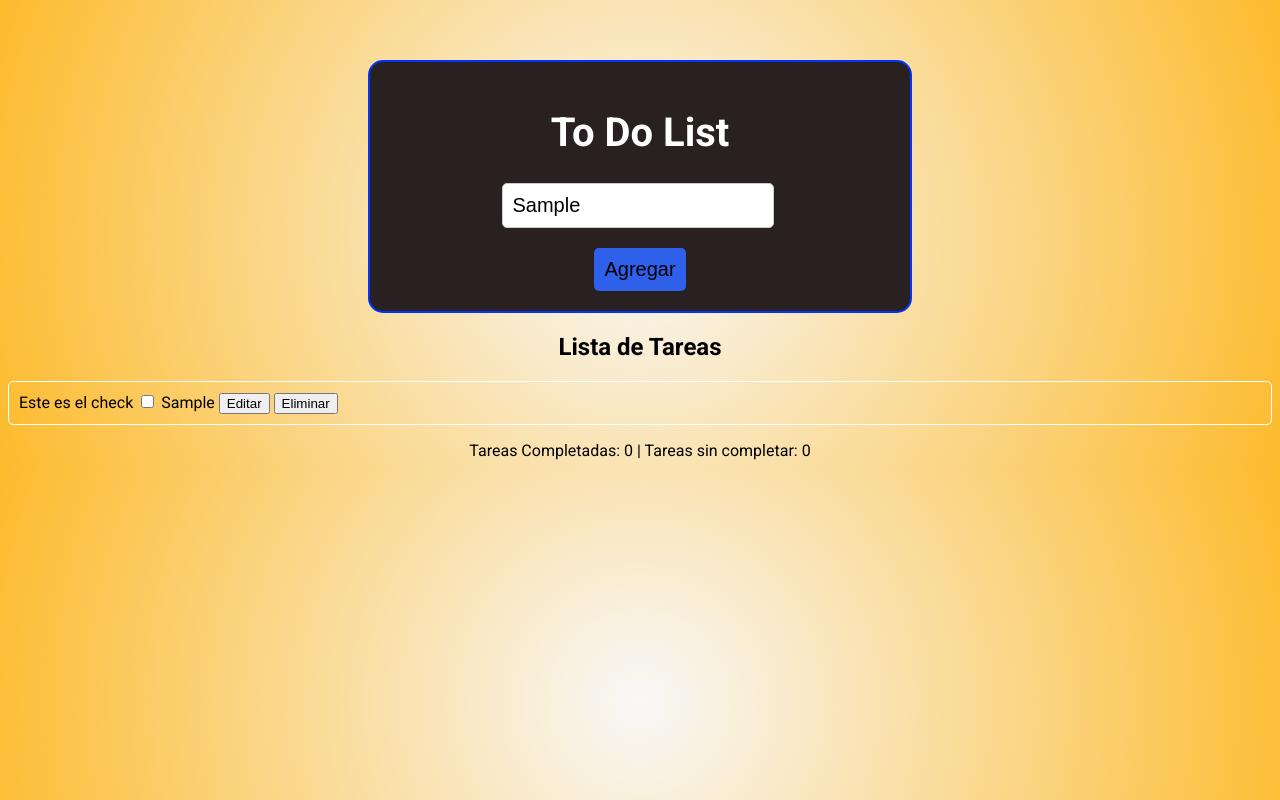
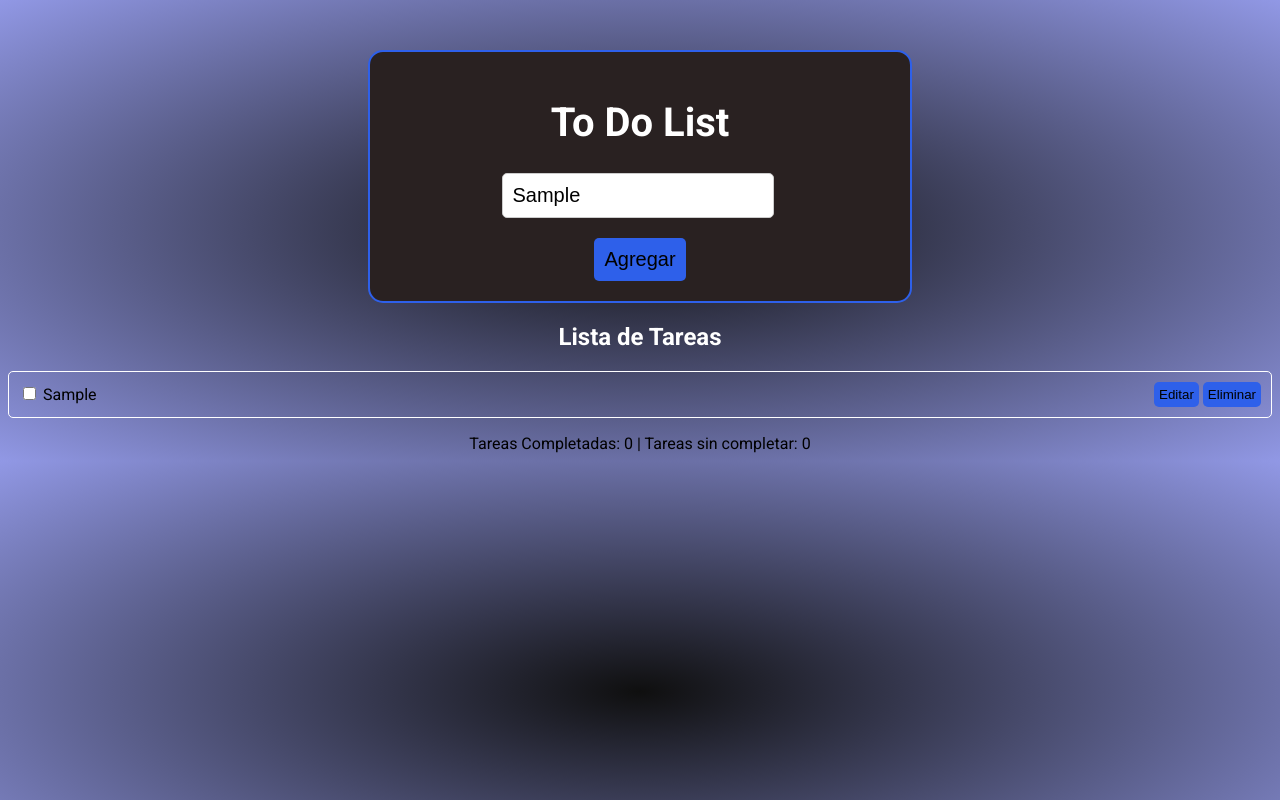
Before and after one commit to majomaken/bios-full-stack, a website: page todolist/index.html in a window 1280 px wide. Both pictures are taken after typing "Sample" into the empty fields and a click on the button "Agregar". Drawn offline with Linux system fonts and the light colour scheme.

Commit message:
feat: Add changes to 'todo' styles

```diff
--- a/todolist/script.js
+++ b/todolist/script.js
@@ -3,21 +3,25 @@ const listContainer = document.getElementById('list-container');
 
 const addTask = () => {
     const task = inputBox.value.trim();
-  if (!task) {
-    alert('Por favor ingrese una tarea!!!')
+    if (!task){
+        alert('Por favor ingreseuna tarea!!')
         console.log('Esto no es una tarea')
+
+    return;
     }
 
     const li = document.createElement('li');
     li.innerHTML = `
-    <label for="check">
-      Este es el check
+    <div class="tasks-container">
+        <label>
+            <input type="checkbox" />
+            <span>${task}</span>
         </label>
-      <input id="check" name="check" type="checkbox" />
-    <span>${task}</span>
+        <div class="buttons-container">
             <button class="edit-btn">Editar</button>
             <button class="delete-btn">Eliminar</button>
+        </div>
+    </div>
     `;
-
     listContainer.appendChild(li);
 }
--- a/todolist/styles.css
+++ b/todolist/styles.css
@@ -1,21 +1,27 @@
 body {
-  background: radial-gradient(circle, rgba(0,0,0,0.028124999999999956) 0%, rgba(253,187,45,1) 100%);
   font-family: "Roboto", sans-serif;
+  ;
+  background-color: rgb(0, 0, 0);
+  background: radial-gradient(#0f0f0f, #9198e5);
   text-align: center;
-  margin-top: 60px;
+  margin-top: 50px;
 }
 
 #header {
   margin: 5px;
   font-size: 20px;
-  text-align: center;
+  align-items: center;
+}
+
+h2 {
+  color: #fff;
 }
 
 #todo-container {
-  background: rgb(41, 33, 33);
+  background-color: rgb(41, 33, 33);
   width: 500px;
   margin: 0 auto;
-  border:2px solid #0033ff;
+  border: 2px solid #2e60ea;
   padding: 20px;
   color: #fff;
   border-radius: 15px;
@@ -54,10 +60,43 @@ ul {
 
 li {
   border: 1px solid #fff;
-  border-radius:  5px;
+  border-radius: 5px;
+  margin: 10px 0;
   padding: 10px;
-  /* margin: 10px 0 10px 0; */
-  /* margin-bottom: 10px;
-  /* margin: 10px 0; */
-  margin-top: 10px;
+
 }
+
+.edit-btn {
+  cursor: pointer;
+  transition: 0.4s;
+  padding: 5px;
+  border: none;
+  border-radius: 5px;
+  background-color: #2e60ea;
+
+}
+
+
+.delete-btn {
+  cursor: pointer;
+  transition: 0.4s;
+  padding: 5px;
+  border: none;
+  border-radius: 5px;
+  background-color: #2e60ea;
+
+}
+
+.edit-btn:hover {
+  background-color: #9eb7fd;
+}
+
+.delete-btn:hover {
+  background-color: #9eb7fd;
+}
+
+.tasks-container {
+  display: flex;
+  justify-content: space-between;
+  align-items: center;
+}
```
Lines whose indentation alone changed are shown as unchanged.
